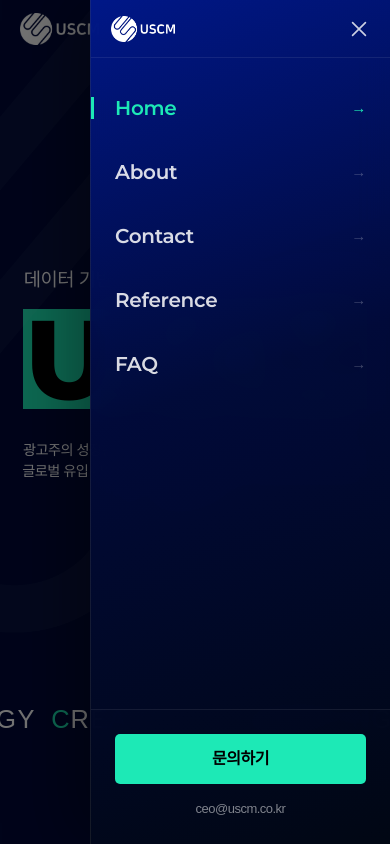
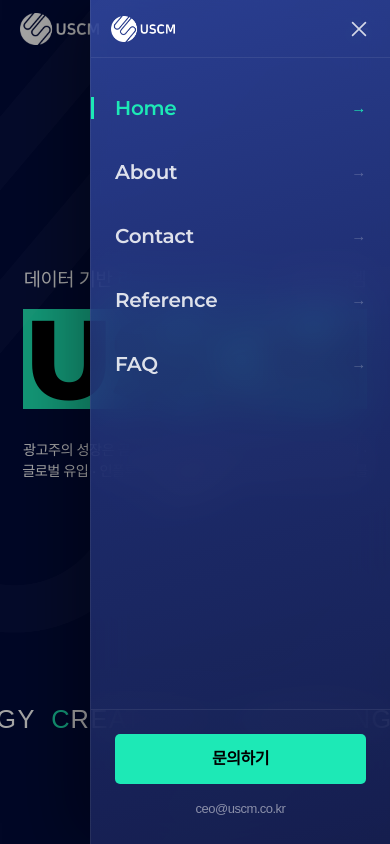
Before and after one commit to okkim32275-create/uscm-homepage, a plain HTML site: page index.html in a window 390 px wide. Both pictures are taken after a click on the button "메뉴 열기". Shown: the top 844 px of the page. Drawn offline with Linux system fonts and the light colour scheme; animation ran at ten frames a second; a web font is replaced by a local one.

Commit message:
모바일 메뉴 색을 한 톤 연하게 조정
Co-Authored-By: Claude Opus 5.5 <noreply@anthropic.com>
Claude-Session: https://claude.ai/code/session_01QqDcumAqPdCFYb39PDGkqH

```diff
--- a/css/site.css
+++ b/css/site.css
@@ -122,7 +122,7 @@ main { position: relative; }
 /* 모바일 슬라이드 메뉴 */
 .m-dim {
   position: fixed; inset: 0;
-  background: rgba(0, 0, 0, .55);
+  background: rgba(0, 0, 0, .35);
   opacity: 0; visibility: hidden;
   transition: opacity .3s ease, visibility .3s;
   z-index: 1999;
@@ -132,9 +132,9 @@ main { position: relative; }
   position: fixed; top: 0; right: 0; bottom: 0;
   width: 300px; max-width: 85vw;
   display: flex; flex-direction: column;
-  background: linear-gradient(160deg, rgba(0, 24, 140, .96) 0%, rgba(1, 10, 58, .97) 45%, rgba(1, 7, 20, .98) 100%);
-  -webkit-backdrop-filter: blur(16px);
-  backdrop-filter: blur(16px);
+  background: linear-gradient(165deg, rgba(52, 76, 170, .80) 0%, rgba(34, 50, 120, .84) 50%, rgba(24, 34, 84, .88) 100%);
+  -webkit-backdrop-filter: blur(20px) saturate(1.1);
+  backdrop-filter: blur(20px) saturate(1.1);
   border-left: 1px solid rgba(255, 255, 255, .08);
   box-shadow: -20px 0 60px rgba(0, 0, 0, .35);
   transform: translateX(100%);
```
